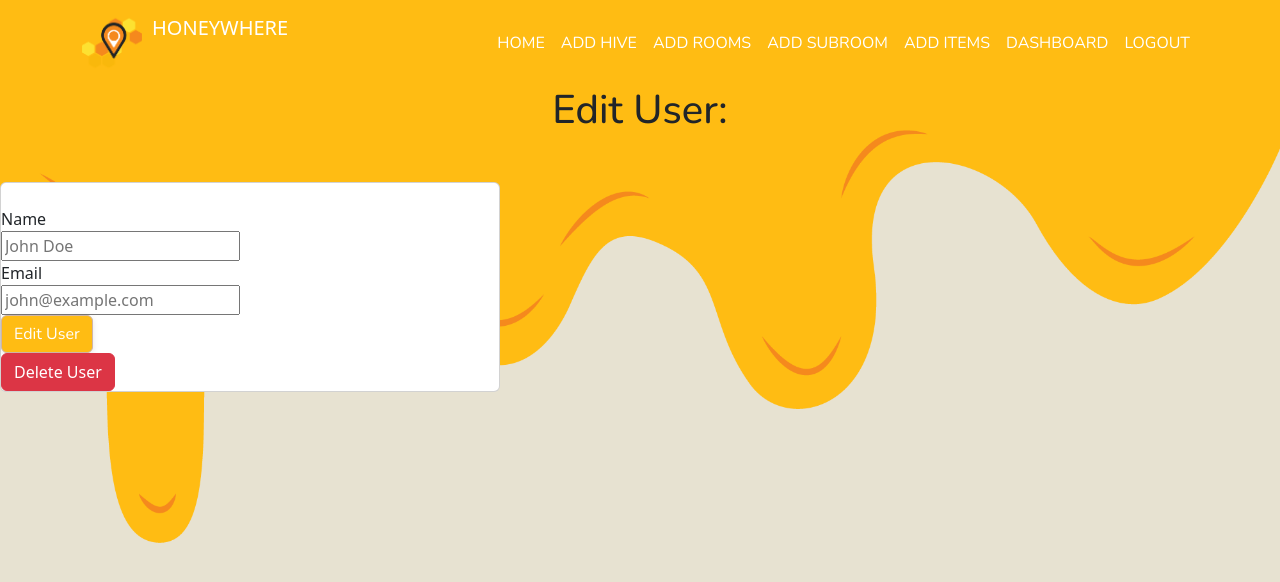
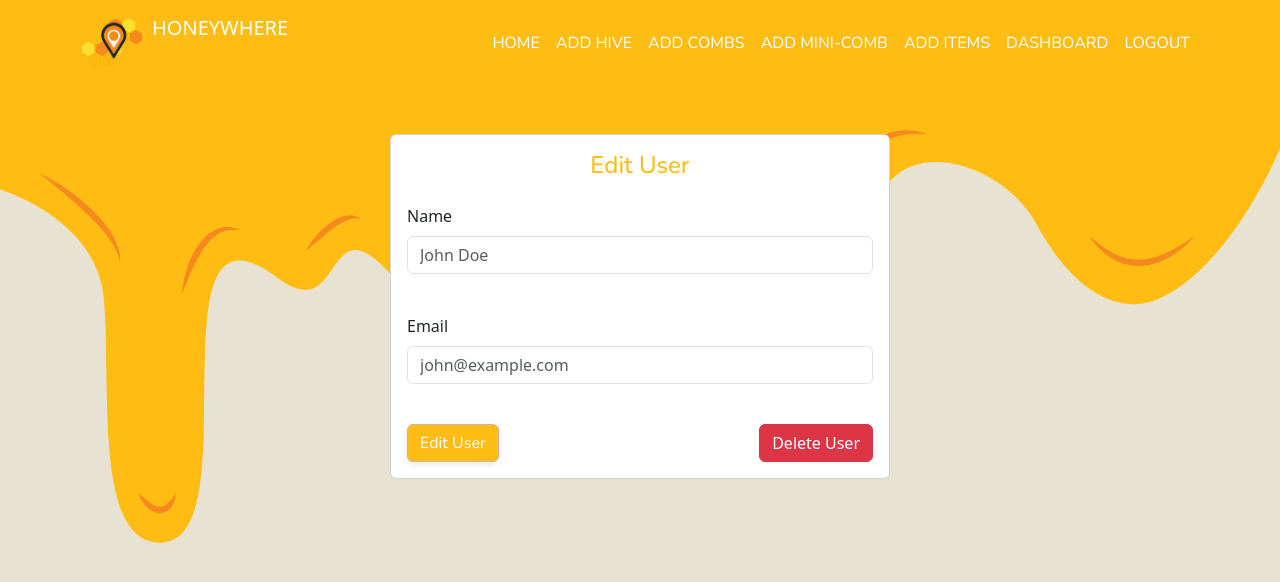
Before and after one commit to rae-stanton/honey_where, a React (Create React App) app in the folder frontend/: page /edit-user in a window 1280 px wide. Shown: the top 582 px of the page. Built offline with nearby package versions, Linux system fonts and the light colour scheme; no server answers; sample sign-in values are in the browser's storage.

Commit message:
CSS for forms/naming changes
Changes names on front end so they match the theming without having to change backend
Adds css for user edit
Adds button to dash

```diff
--- a/frontend/src/AddItem.js
+++ b/frontend/src/AddItem.js
@@ -237,7 +237,7 @@ function AddItem() {
               <Button
                 type="submit"
                 variant="primary"
-                className="w-100 mb-3"
+                className="w-100 mb-3 login-button"
                 disabled={formik.isSubmitting}
               >
                 {formik.isSubmitting ? "Adding..." : "Add Item"}
--- a/frontend/src/AddRoom.js
+++ b/frontend/src/AddRoom.js
@@ -66,12 +66,12 @@ function AddRoom() {
         <Card.Body>
           {showAlert && <DismissibleSuccessAlert />}
           <h4 className="header-text text-center text-primary mb-4">
-            Add A Room
+            Add a Comb
           </h4>
 
           {roomAdded ? (
             <div>
-              <p>Your room was added successfully! Would you like to add another?</p>
+              <p>Your comb was added successfully! Would you like to add another?</p>
 
               <div
                 style={{
@@ -92,13 +92,13 @@ function AddRoom() {
             <form onSubmit={formik.handleSubmit}>
               <div className="mb-3">
                 <label htmlFor="roomName" className="form-label">
-                  Room Name
+                  Comb Name
                 </label>
                 <input
                   id="roomName"
                   name="roomName"
                   type="text"
-                  placeholder="Enter Room Name"
+                  placeholder="Enter Comb Name"
                   onChange={formik.handleChange}
                   onBlur={formik.handleBlur}
                   value={formik.values.roomName}
@@ -113,7 +113,7 @@ function AddRoom() {
 
               <div className="mb-3">
                 <label htmlFor="roomType" className="form-label">
-                  Room Type
+                  Comb Type
                 </label>
                 <select
                   id="roomType"
@@ -123,7 +123,7 @@ function AddRoom() {
                   value={formik.values.roomType}
                   className="form-control"
                 >
-                  <option value="" label="Select room type" />
+                  <option value="" label="Select comb type" />
                   <option value="BEDROOM" label="Bedroom" />
                   <option value="LIVING_ROOM" label="Living Room" />
                   <option value="KITCHEN" label="Kitchen" />
@@ -142,7 +142,7 @@ function AddRoom() {
                 className="w-100 mb-3 btn-primary login-button"
                 disabled={formik.isSubmitting}
               >
-                {formik.isSubmitting ? "Adding..." : "Add Room"}
+                {formik.isSubmitting ? "Adding..." : "Add Comb"}
               </Button>
               {formik.status && (
                 <p className="text-center p-text-login">{formik.status}</p>
--- a/frontend/src/AddSubroom.js
+++ b/frontend/src/AddSubroom.js
@@ -66,30 +66,32 @@ function AddSubroom() {
       <Card className="mt-5 w-80 forms">
         <Card.Body>
           <h4 className="header-text text-center text-primary mb-4">
-            Add a Subroom
+            Add a Mini-Comb
           </h4>
           <Form onSubmit={formikSubroom.handleSubmit}>
             <Form.Group className="mb-3">
-              <Form.Label>Subroom Name</Form.Label>
+              <Form.Label>Mini-Comb Name</Form.Label>
+              <br />
+              <Form.Label className="sub-label">Things like totes, closet, whatever!</Form.Label>
               <Form.Control
                 id="subroomName"
                 name="subroomName"
                 type="text"
-                placeholder="Enter Subroom Name"
+                placeholder="Enter Mini-Comb Name"
                 onChange={formikSubroom.handleChange}
                 value={formikSubroom.values.subroomName}
               />
             </Form.Group>
 
             <Form.Group className="mb-3">
-              <Form.Label>Room</Form.Label>
+              <Form.Label>Comb (room):</Form.Label>
               <Form.Select
                 id="roomId"
                 name="roomId"
                 onChange={formikSubroom.handleChange}
                 value={formikSubroom.values.roomId}
               >
-                <option value="">Select a room</option>
+                <option value="">Select your comb:</option>
                 {rooms.map((room) => (
                   <option key={room.id} value={room.id}>
                     {room.name}
@@ -99,7 +101,7 @@ function AddSubroom() {
             </Form.Group>
 
             <Button variant="primary" type="submit" className="login-button" disabled={formikSubroom.isSubmitting}>
-              Add Subroom
+              Add Mini-Comb
             </Button>
           </Form>
         </Card.Body>
--- a/frontend/src/App.css
+++ b/frontend/src/App.css
@@ -13,3 +13,7 @@ body {
   background-repeat: no-repeat;
   min-height: 100vh;
 }
+
+.sub-label {
+  font-size: 14px;
+}
--- a/frontend/src/AppNavbar.js
+++ b/frontend/src/AppNavbar.js
@@ -31,10 +31,10 @@ function AppNavbar({ isLoggedIn }) {
                 Add Hive
               </Nav.Link>
               <Nav.Link as={Link} to="/add-room" className="navlink">
-                Add Rooms
+                Add Combs
               </Nav.Link>
               <Nav.Link as={Link} to="/add-subroom" className="navlink">
-                Add Subroom
+                Add Mini-Comb
               </Nav.Link>
               <Nav.Link as={Link} to="/add-item" className="navlink">
                 Add Items
--- a/frontend/src/UserDash.css
+++ b/frontend/src/UserDash.css
@@ -48,3 +48,19 @@ h5 {
   margin-left: auto;
   margin-right: auto;
 }
+
+.edit-profile-button {
+  background-color: #ffbc13 !important;
+  border: 1px solid #ceb4a7;
+  box-shadow: 0 2px 6px rgba(0, 0, 0, 0.1);
+  font-family: "Nunito", sans-serif !important;
+  display: block; /* Ensures the button is a block-level element */
+  width: fit-content; /* Makes the button's width fit its content */
+  margin: 0 auto; /* Centers the button horizontally */
+  color: white;
+}
+.edit-profile-button:hover {
+  background-color: #e0a800 !important; /* Darker yellow shade for hover */
+  color: #fff; /* Change text color on hover if needed */
+  /* Add any other hover effects you want here */
+}
--- a/frontend/src/UserDash.js
+++ b/frontend/src/UserDash.js
@@ -4,11 +4,13 @@ import Dropdown from "react-bootstrap/Dropdown";
 import Card from "react-bootstrap/Card";
 import ListGroup from "react-bootstrap/ListGroup";
 import Badge from "react-bootstrap/Badge";
+import Button from "react-bootstrap/Button";
 import "./UserDash.css";
 import { Container, Row, Col } from "react-bootstrap";
 import { DraggableItem } from "./DraggableItem";
 import { DroppableArea } from "./DroppableArea";
 import { useDragDropContext } from "./DragDropContext";
+import { useNavigate } from "react-router-dom";
 
 function UserDash({ userName }) {
   const token = localStorage.getItem("access_token");
@@ -16,6 +18,7 @@ function UserDash({ userName }) {
   const [searchTerm, setSearchTerm] = useState("");
   const [selectedItemType, setSelectedItemType] = useState("");
   const { onDrop, newRoom } = useDragDropContext();
+  const navigate = useNavigate();
 
   useEffect(() => {
     const fetchUserDetails = async () => {
@@ -104,7 +107,13 @@ function UserDash({ userName }) {
     <Card className="dashboard-card">
       <Card.Body>
         <h2>Welcome back, {userName}</h2>
-
+        <Button
+          variant="outline-primary"
+          onClick={() => navigate("/edit-user")} // Navigate to the edit-user route
+          className="edit-profile-button mb-3 mx-auto d-block"
+        >
+          Edit Profile
+        </Button>
         <Container className="my-4">
           <Row className="justify-content-center">
             <Col md={6} className="d-flex flex-column align-items-center">
--- a/frontend/src/UserEditForm.js
+++ b/frontend/src/UserEditForm.js
@@ -4,6 +4,7 @@ import { Formik, Field, Form } from "formik";
 import Button from "react-bootstrap/Button";
 import Card from "react-bootstrap/Card";
 import { useNavigate } from "react-router-dom";
+import "./LoginStyling.css";
 
 function UserEditForm({ userId, updateUserName }) {
   const navigate = useNavigate();
@@ -11,14 +12,13 @@ function UserEditForm({ userId, updateUserName }) {
   const [initialValues, setInitialValues] = useState({ name: "", email: "" });
 
   useEffect(() => {
-    // Fetch the user data when the component mounts
     const fetchUserData = async () => {
       try {
         const response = await axios.get(
           `http://127.0.0.1:5000/users/${userId}`,
           {
             headers: {
-              Authorization: `Bearer ${token}`, // Assuming you use Bearer token
+              Authorization: `Bearer ${token}`,
             },
           }
         );
@@ -26,7 +26,7 @@ function UserEditForm({ userId, updateUserName }) {
         if (response.status === 200) {
           setInitialValues({
             name: response.data.name,
-            email: response.data.email, // Assuming the response has an email field
+            email: response.data.email,
           });
         }
       } catch (error) {
@@ -41,9 +41,12 @@ function UserEditForm({ userId, updateUserName }) {
   }, [userId, token]);
 
   return (
-    <div className="edit-form">
-      <div className="edit-content">
-        <h1>Edit User:</h1>
+    <div className="d-flex justify-content-center align-items-center vh-85">
+      <Card className="mt-5 w-80 forms">
+        <Card.Body>
+          <h4 className="header-text text-center text-primary mb-4">
+            Edit User
+          </h4>
           <Formik
             initialValues={initialValues}
             enableReinitialize // This will reset the form when initialValues change
@@ -51,10 +54,10 @@ function UserEditForm({ userId, updateUserName }) {
               try {
                 const response = await axios.patch(
                   `http://127.0.0.1:5000/users/${userId}`,
-                values, // Sending the form values directly
+                  values,
                   {
                     headers: {
-                    Authorization: `Bearer ${token}`, // Assuming you use Bearer token
+                      Authorization: `Bearer ${token}`,
                     },
                   }
                 );
@@ -62,7 +65,7 @@ function UserEditForm({ userId, updateUserName }) {
                 if (response.status === 200) {
                   alert("User updated successfully!");
                   updateUserName(values.name);
-                navigate("/dashboard"); // Or wherever you need to redirect after update
+                  navigate("/dashboard");
                 } else {
                   alert(response.data.message || "User update failed.");
                 }
@@ -74,29 +77,23 @@ function UserEditForm({ userId, updateUserName }) {
             }}
           >
             {({ isSubmitting }) => (
-            <Card className="mt-5 w-80 forms">
-              <Form className="form-border">
+              <Form>
+                <div className="mb-3">
+                  <label htmlFor="name" className="form-label">Name</label>
+                  <Field id="name" name="name" placeholder="John Doe" className="form-control" />
+                </div>
                 <br />
 
-                <label htmlFor="name">Name</label>
+                <div className="mb-3">
+                  <label htmlFor="email" className="form-label">Email</label>
+                  <Field id="email" name="email" placeholder="john@example.com" type="email" className="form-control" />
+                </div>
                 <br />
-                <Field id="name" name="name" placeholder="John Doe" />
-                <br />
-
-                <label htmlFor="email">Email</label>
-                <br />
-                <Field
-                  id="email"
-                  name="email"
-                  placeholder="john@example.com"
-                  type="email"
-                />
-                <br />
-
+              <div className="d-flex justify-content-between">
                 <Button
                   variant="primary"
                   type="submit"
-                  className="login-button"
+                  className="login-button me-2"
                   disabled={isSubmitting}
                 >
                   Edit User
@@ -104,7 +101,7 @@ function UserEditForm({ userId, updateUserName }) {
                 <br />
                 <Button
                   variant="danger"
-                  onClick={async (values) => {
+                  onClick={async () => {
                     if (
                       window.confirm(
                         "Are you sure you want to delete your account? This action cannot be undone."
@@ -115,7 +112,7 @@ function UserEditForm({ userId, updateUserName }) {
                           `http://127.0.0.1:5000/users/${userId}`,
                           {
                             headers: {
-                              Authorization: `Bearer ${token}`, // Assuming you use Bearer token
+                              Authorization: `Bearer ${token}`,
                             },
                           }
                         );
@@ -123,9 +120,7 @@ function UserEditForm({ userId, updateUserName }) {
                         if (response.status === 200) {
                           alert("User deleted successfully!");
                           localStorage.clear();
-                          // Clear local storage
-                          updateUserName(values.name);
-                          navigate("/"); // Navigate to home or login page
+                          navigate("/");
                         } else {
                           alert(
                             response.data.message || "User deletion failed."
@@ -142,11 +137,12 @@ function UserEditForm({ userId, updateUserName }) {
                 >
                   Delete User
                 </Button>
+                </div>
               </Form>
-            </Card>
             )}
           </Formik>
-      </div>
+        </Card.Body>
+      </Card>
     </div>
   );
 }
```
Lines whose indentation alone changed are shown as unchanged.
